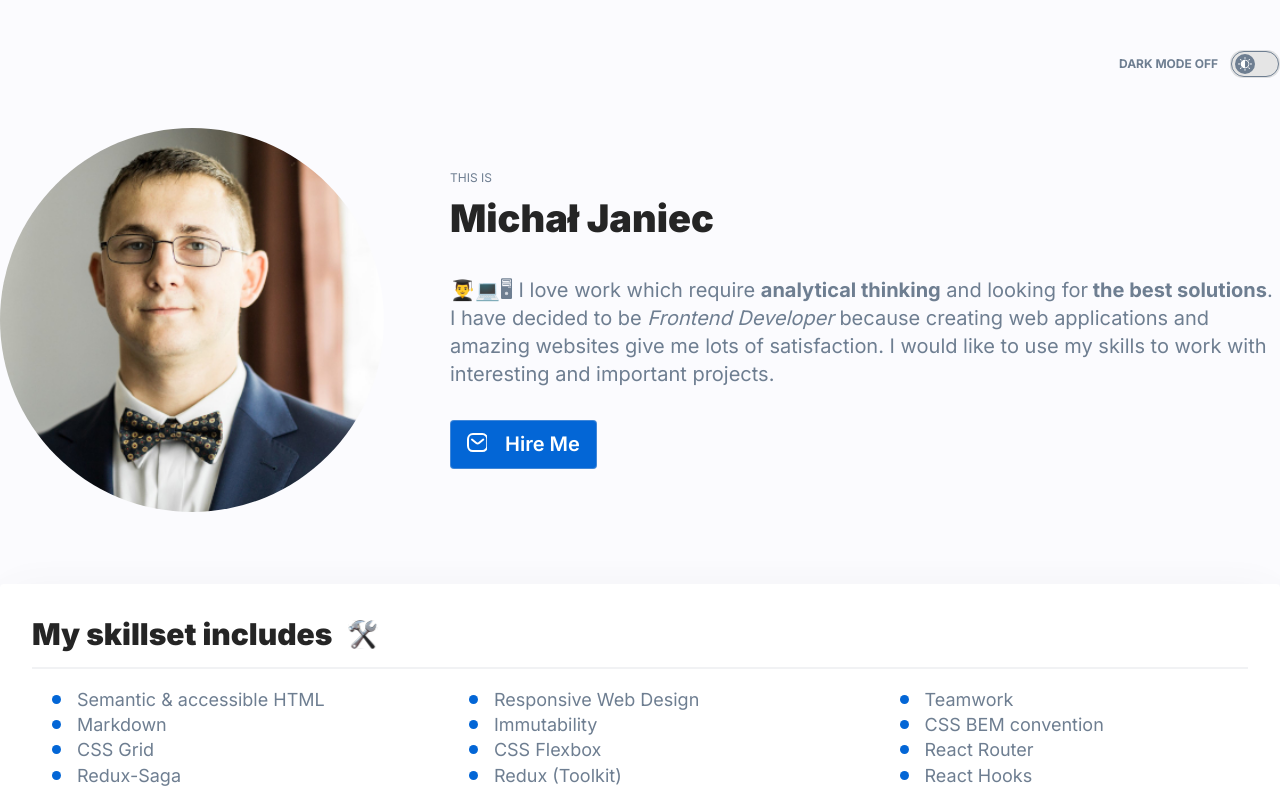
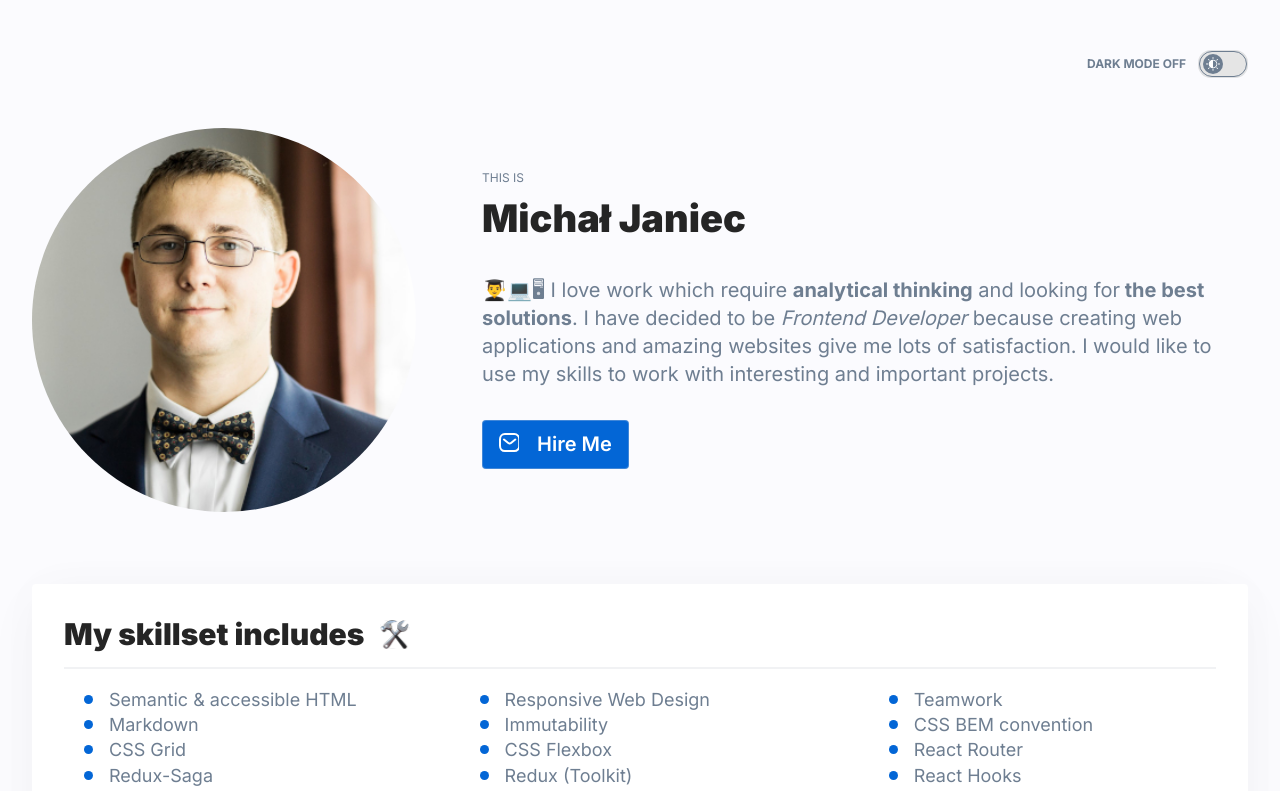
Before and after one commit to JaniecMichal/PersonalHomepage, a React (Create React App) app: page / in a window 1280 px wide. Shown: the top 791 px of the page. Built offline with nearby package versions, Linux system fonts and the light colour scheme.

Commit message:
Changed max widht of Main Container component.

```diff
--- a/src/Container/styled.js
+++ b/src/Container/styled.js
@@ -1,7 +1,7 @@
 import styled from "styled-components";
 
 export const StyledContainer = styled.main`
-  max-width:1360px;
+  max-width:1216px;
   margin: 50px auto;
   align-items:center;
   display:flex;
```
